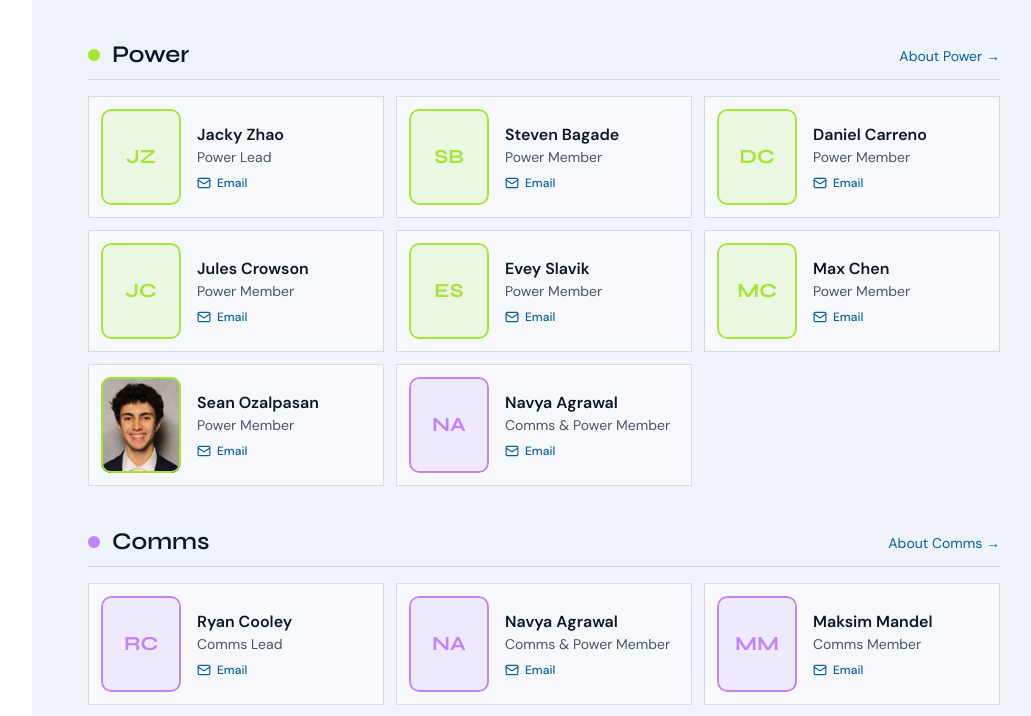
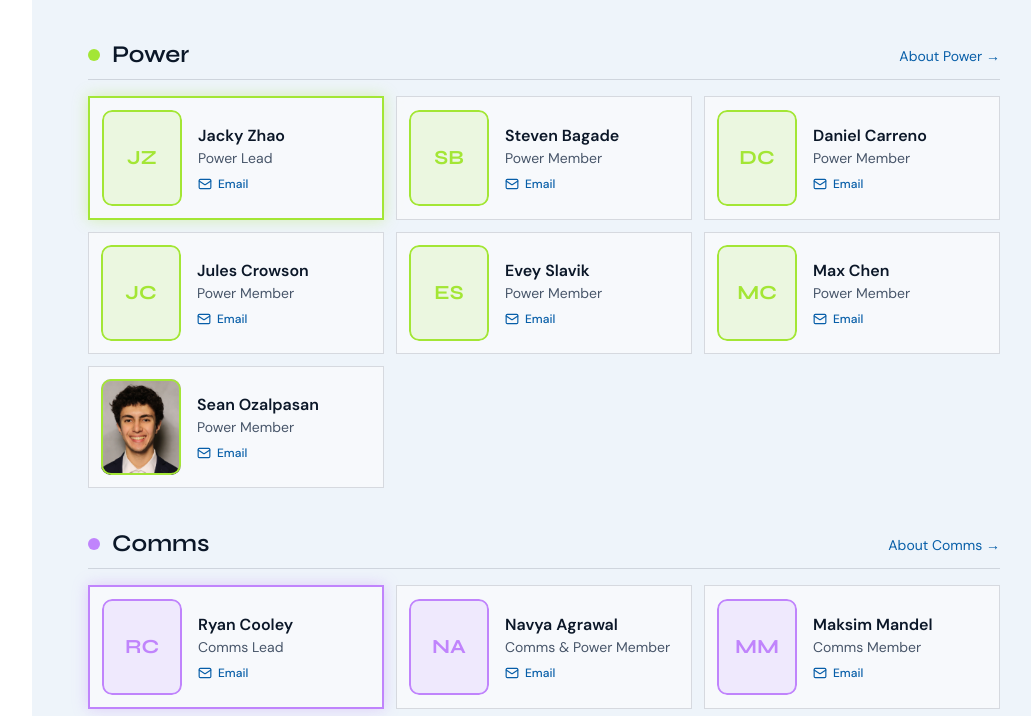
Before and after one commit to Tufts-CubeSat/Website-and-Gantt, a Next.js app: page /team in a window 1280 px wide. Shown: the part 1257-1973 px from the top of the page, without its empty margins (224-1255 px from the left). Built offline with nearby package versions, Linux system fonts and the light colour scheme.

Commit message:
Add new team info

```diff
--- a/app/team/page.tsx
+++ b/app/team/page.tsx
@@ -38,9 +38,22 @@ function websiteLabel(url: string): { label: string; isGithub: boolean } {
 function MemberCard({ member, size = "md" }: { member: Member; size?: "md" | "lg" }) {
   const color = getSubteam(member.subteams[0]).color;
   const email = getMemberEmail(member);
+  // Subteam leads get a border in their subteam's color to stand out.
+  const isSubteamLead = member.lead === "subteam";
 
   return (
-    <div className="home-panel-surface flex h-full items-center gap-4 p-3 pr-4">
+    <div
+      className="home-panel-surface flex h-full items-center gap-4 p-3 pr-4"
+      style={
+        isSubteamLead
+          ? {
+              borderWidth: 2,
+              borderColor: color,
+              boxShadow: `0 0 14px color-mix(in srgb, ${color} 35%, transparent)`,
+            }
+          : undefined
+      }
+    >
       <MemberAvatar name={member.name} photo={getMemberPhoto(member.slug)} color={color} size={size} />
       <div className="min-w-0">
         <p className={`font-semibold text-[var(--home-text)] ${size === "lg" ? "text-xl" : ""}`}>{member.name}</p>
@@ -99,7 +112,8 @@ export default function Team() {
   const projectLeads = members.filter((m) => m.lead === "project");
   const teamsWithMembers = subteams.map((subteam) => ({
     subteam,
-    people: members.filter((m) => m.lead !== "project" && m.subteams.includes(subteam.id)),
+    // Members on multiple subteams appear only under their first (primary) one.
+    people: members.filter((m) => m.lead !== "project" && m.subteams[0] === subteam.id),
   }));
 
   return (
--- a/lib/team-data.ts
+++ b/lib/team-data.ts
@@ -215,6 +215,7 @@ export const members: Member[] = [
 /** Tufts email addresses that don't follow first.last@tufts.edu */
 export const emailOverrides: Record<string, string> = {
   "william-goldman": "william.goldman@tufts.edu",
+  "natalie-germanov": "natalie.germanov@tufts.edu",
   "adonis-deking": "adonis.deking@tufts.edu",
   "ethan-li": "ethan.li@tufts.edu",
   "brandon-douglas": "brandon.douglas@tufts.edu",
```
Also changed, not shown: public/team/jiajun-li.jpg (added), 1 other file (tests, documents, lock files or other folders).
